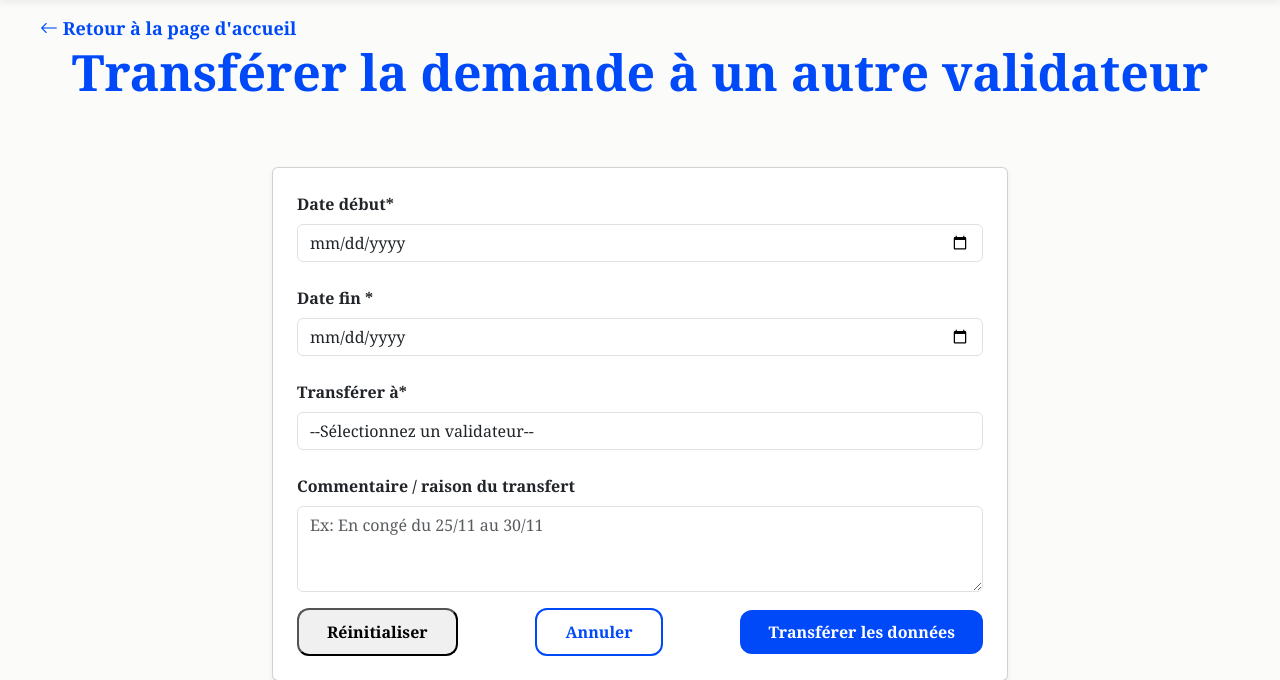
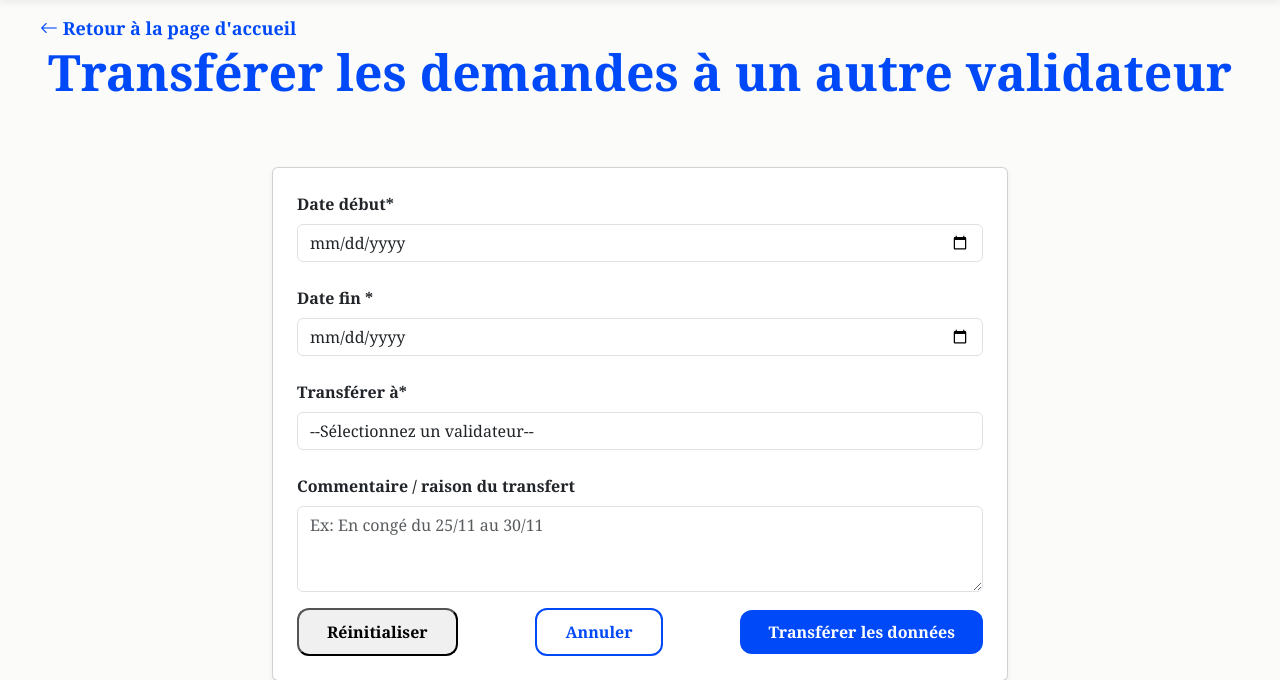
Before and after one commit to hafsach25/git-test, a PHP site: page /BEEX/frontend/validateur/transfert.php in a window 1280 px wide. Shown: the part 70-750 px from the top of the page. Run offline with PHP 8.4, Linux system fonts and the light colour scheme; the visitor is signed in with stand-in values (Sample User, id 1); data comes from the database, SQL or seed files in the repository.

Commit message:
une modif

```diff
--- a/BEEX/frontend/validateur/transfert.php
+++ b/BEEX/frontend/validateur/transfert.php
@@ -67,7 +67,7 @@ if ($_SERVER['REQUEST_METHOD'] === 'POST') {
     <div class="cote">
         <a href="<?= htmlspecialchars($previousPage) ?>" class="retour_dashboard"><i class="bi bi-arrow-left"></i>
             Retour à la page d'accueil</a>
-        <h2>Transférer la demande à un autre validateur</h2>
+        <h2>Transférer les demandes à un autre validateur</h2>
     </div>
 
     <div class="main-content">
--- a/BEEX/frontend/validateur/voir_equipe.php
+++ b/BEEX/frontend/validateur/voir_equipe.php
@@ -50,7 +50,7 @@ require_once __DIR__ ."/header_menu.php";?>
 
                 <thead>
                     <tr>
-                        <th>#</th>
+                        <th>ID</th>
                         <th>Nom</th>
                         <th>Email</th>
                         <th>Nombre de demandes</th>
```
